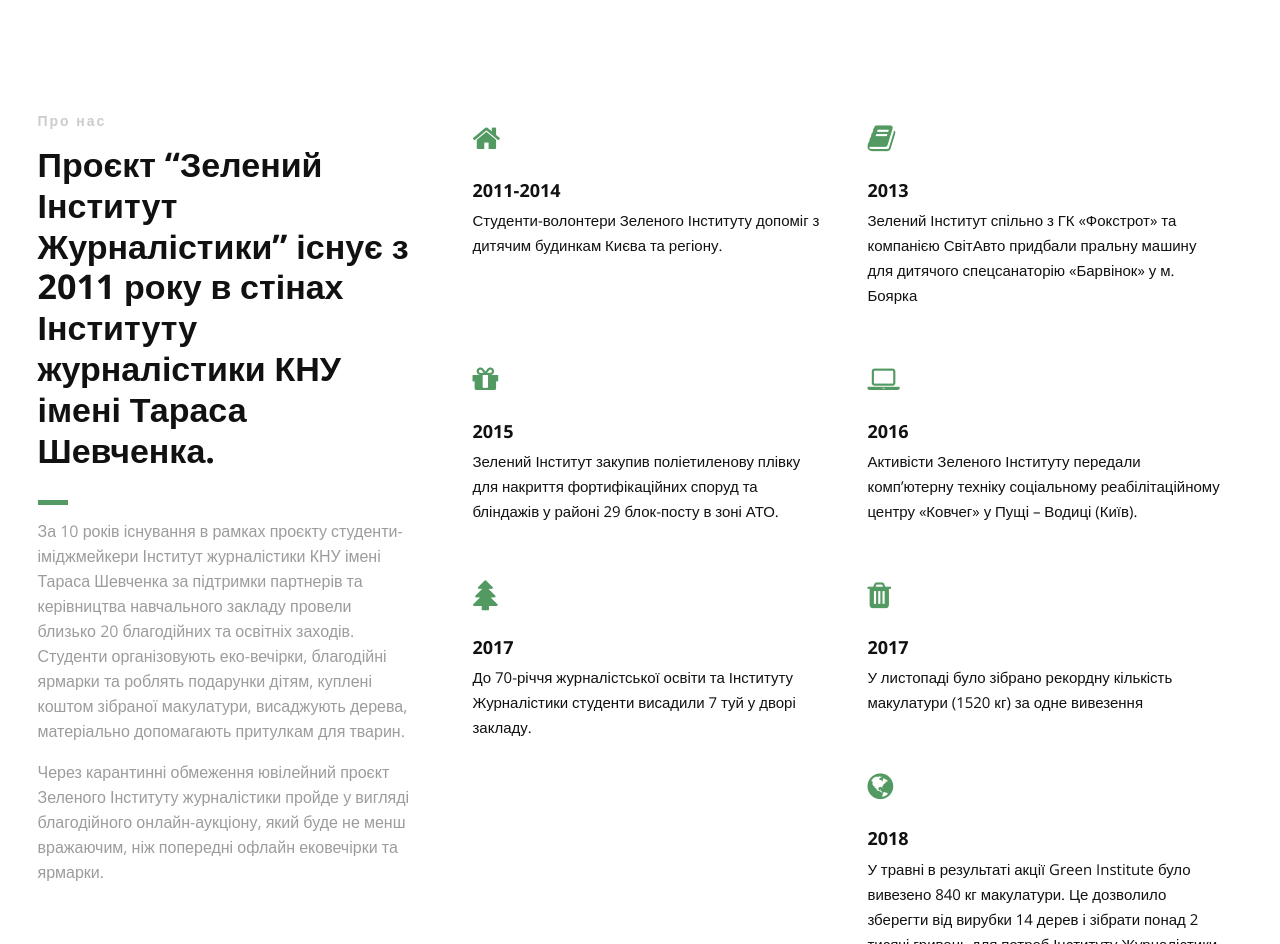
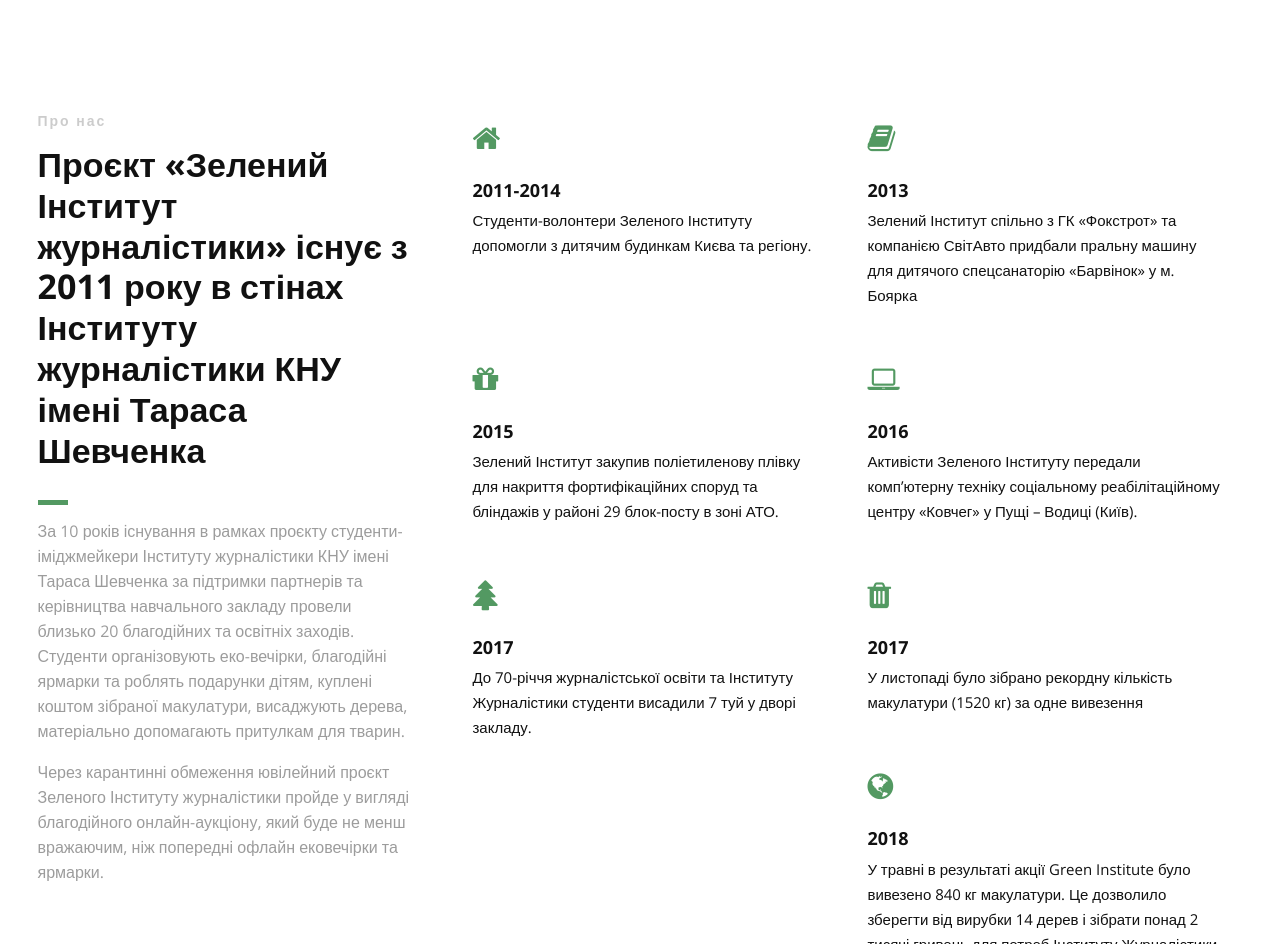
Before and after one commit to DendyLA/GreenIz, a plain HTML site: page index.html in a window 1280 px wide. Shown: the part 2240-3184 px from the top of the page. Drawn offline with nearby package versions, Linux system fonts and the light colour scheme.

Commit message:
Update index.html

```diff
--- a/index.html
+++ b/index.html
@@ -299,8 +299,8 @@
                 <div class="col-3">
                     <div class="section-heading">
                         <h3>Про нас</h3>
-                        <h2 class="section-title">Проєкт “Зелений Інститут Журналістики” існує з 2011 року в стінах Інституту журналістики КНУ імені Тараса Шевченка. </h2>
-                        <p class="section-subtitle">За 10 років існування в рамках проєкту студенти-іміджмейкери Інститут журналістики КНУ імені Тараса Шевченка  за підтримки партнерів та керівництва навчального закладу провели близько 20 благодійних та освітніх заходів. Студенти організовують еко-вечірки, благодійні ярмарки та роблять подарунки дітям, куплені коштом зібраної макулатури, висаджують дерева, матеріально допомагають притулкам для тварин.
+                        <h2 class="section-title">Проєкт «Зелений Інститут журналістики» існує з 2011 року в стінах Інституту журналістики КНУ імені Тараса Шевченка </h2>
+                        <p class="section-subtitle">За 10 років існування в рамках проєкту студенти-іміджмейкери Інституту журналістики КНУ імені Тараса Шевченка  за підтримки партнерів та керівництва навчального закладу провели близько 20 благодійних та освітніх заходів. Студенти організовують еко-вечірки, благодійні ярмарки та роблять подарунки дітям, куплені коштом зібраної макулатури, висаджують дерева, матеріально допомагають притулкам для тварин.
                         <p class="section-subtitle">Через карантинні обмеження ювілейний проєкт Зеленого Інституту журналістики пройде у вигляді благодійного онлайн-аукціону, який буде не менш вражаючим, ніж попередні офлайн ековечірки та ярмарки. </p>
 
 
@@ -321,7 +321,7 @@
                         <!--Icon Block Description-->
                         <div class="icon-block-description">
                             <h4>2011-2014 </h4>
-                            <p>Студенти-волонтери Зеленого Інституту допоміг з дитячим будинкам Києва та регіону.</p>
+                            <p>Студенти-волонтери Зеленого Інституту допомогли з дитячим будинкам Києва та регіону.</p>
                         </div>
                     </div>
                     <!--End of Icon Block-->
```
